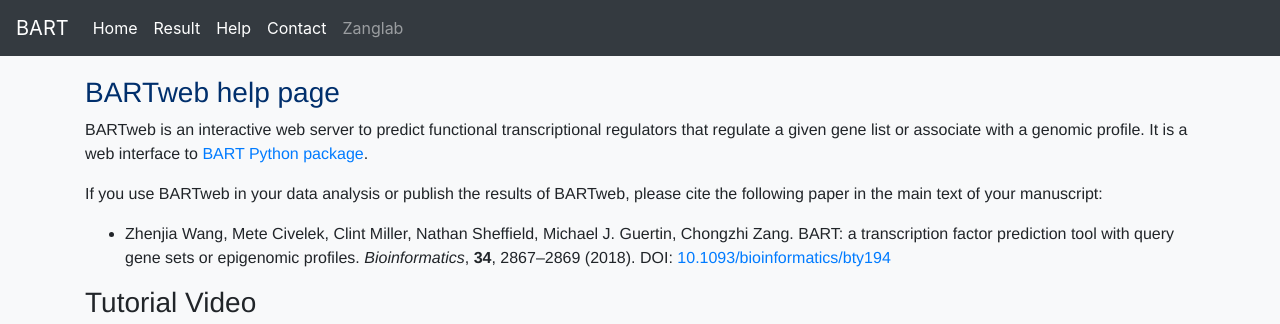
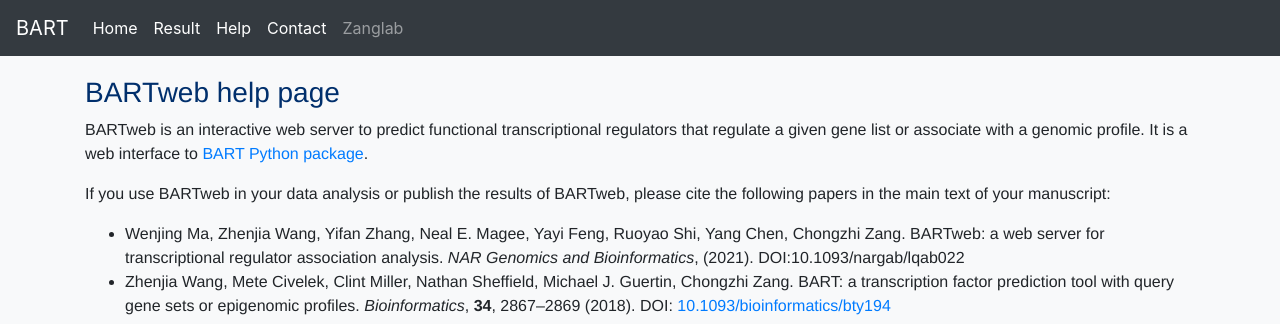
Before and after one commit to zang-lab/BARTweb_frontend, a Flask app: page /help in a window 1280 px wide. Shown: the top 324 px of the page. Run offline with Flask 2, Linux system fonts and the light colour scheme; some libraries are stand-ins or nearby versions.

Commit message:
add BARTweb paper citation

```diff
--- a/templates/help.html
+++ b/templates/help.html
@@ -31,9 +31,11 @@
         <div class="py-3">
           <h3><font color="#002F6C">BARTweb help page</font></h3>
           <p>BARTweb is an interactive web server to predict functional transcriptional regulators that regulate a given gene list or associate with a genomic profile. It is a web interface to <a href="https://github.com/zanglab/bart2" target="_blank"> BART Python package</a>.</p>
-          <p>If you use BARTweb in your data analysis or publish the results of BARTweb, please cite the following paper in the main text of your manuscript: </p>
+          <p>If you use BARTweb in your data analysis or publish the results of BARTweb, please cite the following papers in the main text of your manuscript: </p>
           <ul>
-          <li>Zhenjia Wang, Mete Civelek, Clint Miller, Nathan Sheffield, Michael J. Guertin, Chongzhi Zang.  BART: a transcription factor prediction tool with query gene sets or epigenomic profiles. <em>Bioinformatics</em>, <strong>34</strong>, 2867–2869 (2018). DOI: <a href='https://doi.org/10.1093/bioinformatics/bty194' target="_new">10.1093/bioinformatics/bty194</a></li>
+              <li> Wenjing Ma, Zhenjia Wang, Yifan Zhang, Neal E. Magee, Yayi Feng, Ruoyao Shi, Yang Chen, Chongzhi Zang. BARTweb: a web server for transcriptional regulator association analysis. <em> NAR Genomics and Bioinformatics</em>, (2021). DOI:10.1093/nargab/lqab022 </li>
+
+              <li>Zhenjia Wang, Mete Civelek, Clint Miller, Nathan Sheffield, Michael J. Guertin, Chongzhi Zang.  BART: a transcription factor prediction tool with query gene sets or epigenomic profiles. <em>Bioinformatics</em>, <strong>34</strong>, 2867–2869 (2018). DOI: <a href='https://doi.org/10.1093/bioinformatics/bty194' target="_new">10.1093/bioinformatics/bty194</a></li>
 
           </ul>
 
```
